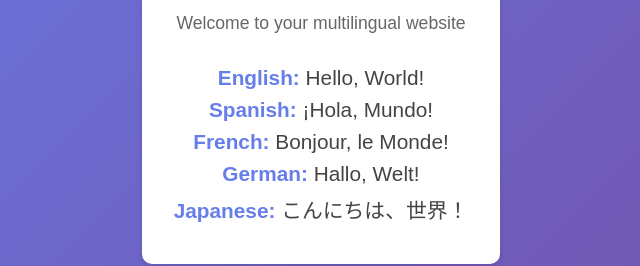
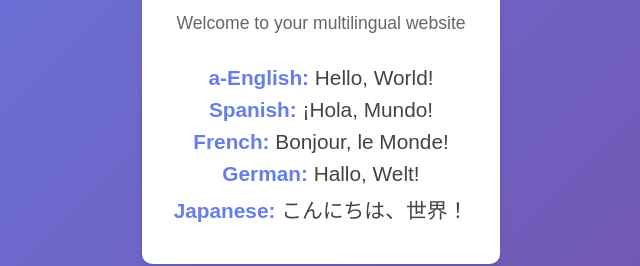
Before and after one commit to cwiki/example-site-claude, a plain HTML site: page index.html in a window 1280 px wide. Shown: the part 308-574 px from the top of the page, 319-959 px from the left. Drawn offline with Linux system fonts and the light colour scheme.

Commit message:
just making a minor change

```diff
--- a/index.html
+++ b/index.html
@@ -50,7 +50,7 @@
         <h1>Hello, World!</h1>
         <p>Welcome to your multilingual website</p>
         <div class="languages">
-            <div class="greeting"><span class="lang-label">English:</span> Hello, World!</div>
+            <div class="greeting"><span class="lang-label">a-English:</span> Hello, World!</div>
             <div class="greeting"><span class="lang-label">Spanish:</span> ¡Hola, Mundo!</div>
             <div class="greeting"><span class="lang-label">French:</span> Bonjour, le Monde!</div>
             <div class="greeting"><span class="lang-label">German:</span> Hallo, Welt!</div>
```
Also changed, not shown: .claude/settings.local.json (added).
